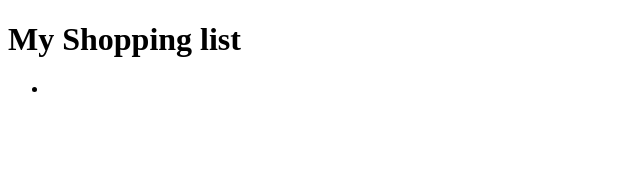
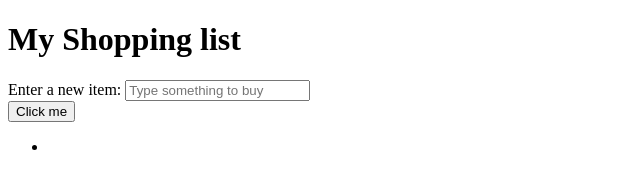
Before and after one commit to Mohammad91Allaham/Mohammad-, a plain HTML site: page shopping/index.html in a window 1280 px wide. Shown: the whole page, without its empty margins (0-640 px from the left). Drawn offline with Linux system fonts and the light colour scheme.

Commit message:
addingButton

```diff
--- a/shopping/index.html
+++ b/shopping/index.html
@@ -7,6 +7,14 @@
 </head>
 <body>
     <h1>My Shopping list</h1>
+    <div>
+        <label for="item">Enter a new item:</label>
+        <input type="text" id="item" placeholder="Type something to buy">
+    </div>
+    <div>
+        <button>Click me</button>
+    </div>
+
     <ul>
         <li></li>
     </ul>
```
